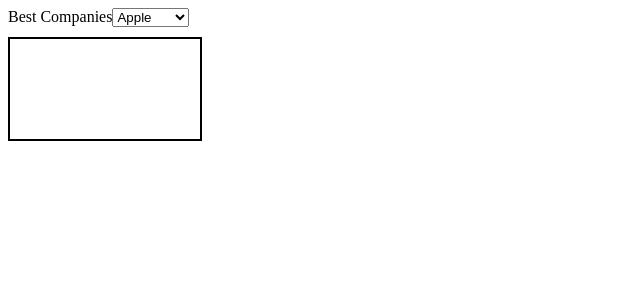
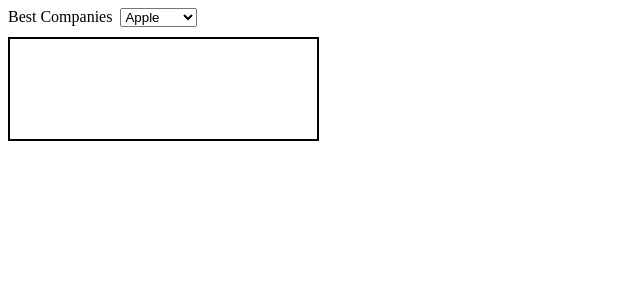
Before and after one commit to mohandand/react_components, a React (Create React App) app: page / in a window 1280 px wide. Shown: the top 300 px of the page, without its empty margins (0-640 px from the left). Built offline with nearby package versions, Linux system fonts and the light colour scheme.

Commit message:
updated code

```diff
--- a/public/global.css
+++ b/public/global.css
@@ -1,10 +1,20 @@
 .container{
     display: flex;
     flex-direction: column;
+    width:30%;
+    position: absolute;
+}
+.dropdown{
+    position: relative;
+    width:80%;
+}
+.dropdownname{
+    margin-right:8px;
 }
 .displaybox{
-    width:15%;
     height:100px;
     border: 2px solid black;
     margin-top: 10px;
+    position: relative;
+    width:80%;
 }
--- a/src/App.js
+++ b/src/App.js
@@ -5,7 +5,9 @@ function App() {
   let companies =["Apple","Microsoft","Google","Amazon","ebay"];
 
   return (
+    <div>
     <DropDown companies={companies}/>
+    </div>
   );
 }
 
--- a/src/components/DropDown.js
+++ b/src/components/DropDown.js
@@ -17,7 +17,7 @@ const DropDown = ({ companies }) => {
     return(
         <div className="container">
           <div className="dropdown">
-            <label>Best Companies</label>
+            <label className="dropdownname">Best Companies</label>
             <select name="cars" id="cars" onChange={retriveOption}>
                 {options}
             </select>
```
Also changed, not shown: src/components/accordion.js (added).
